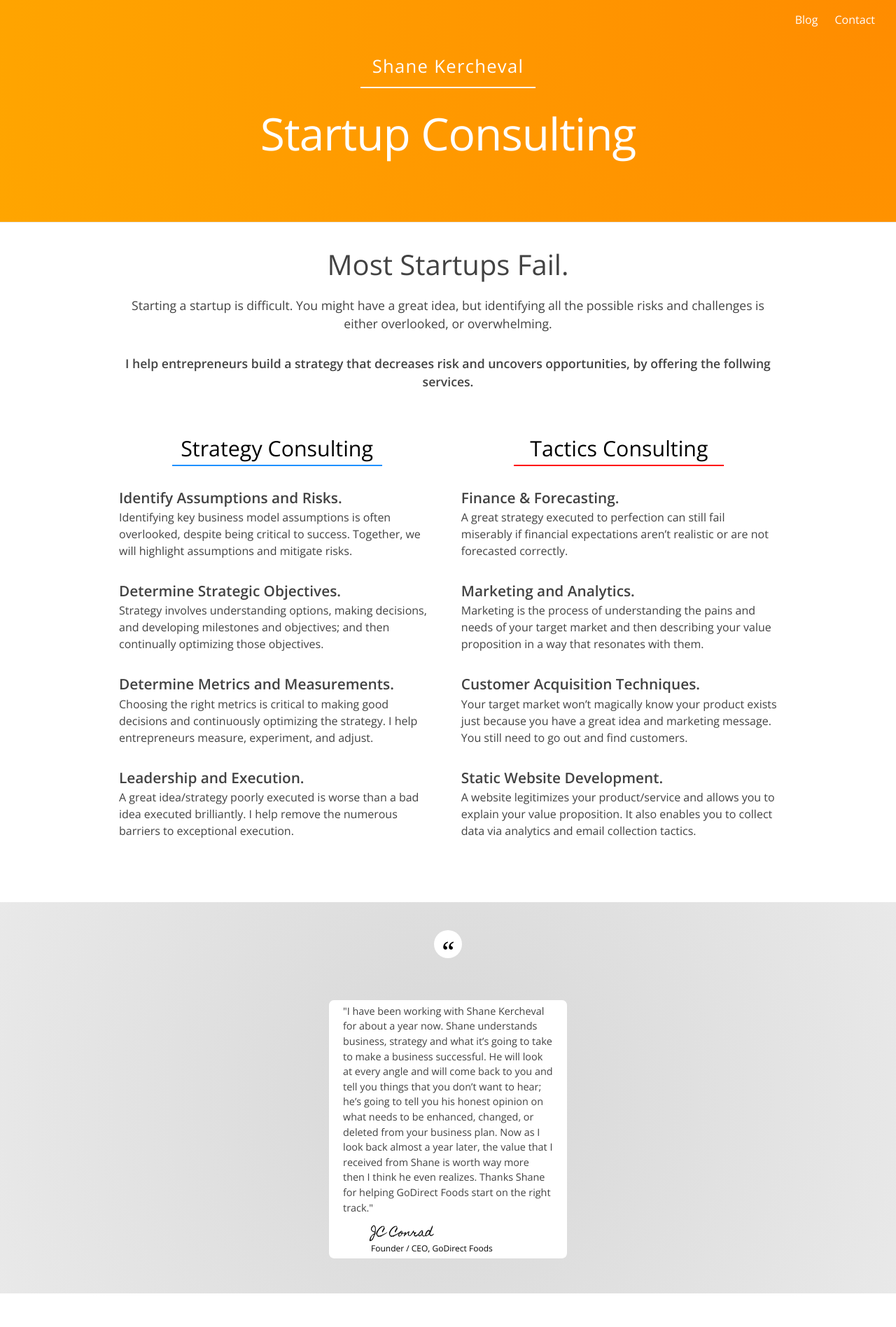
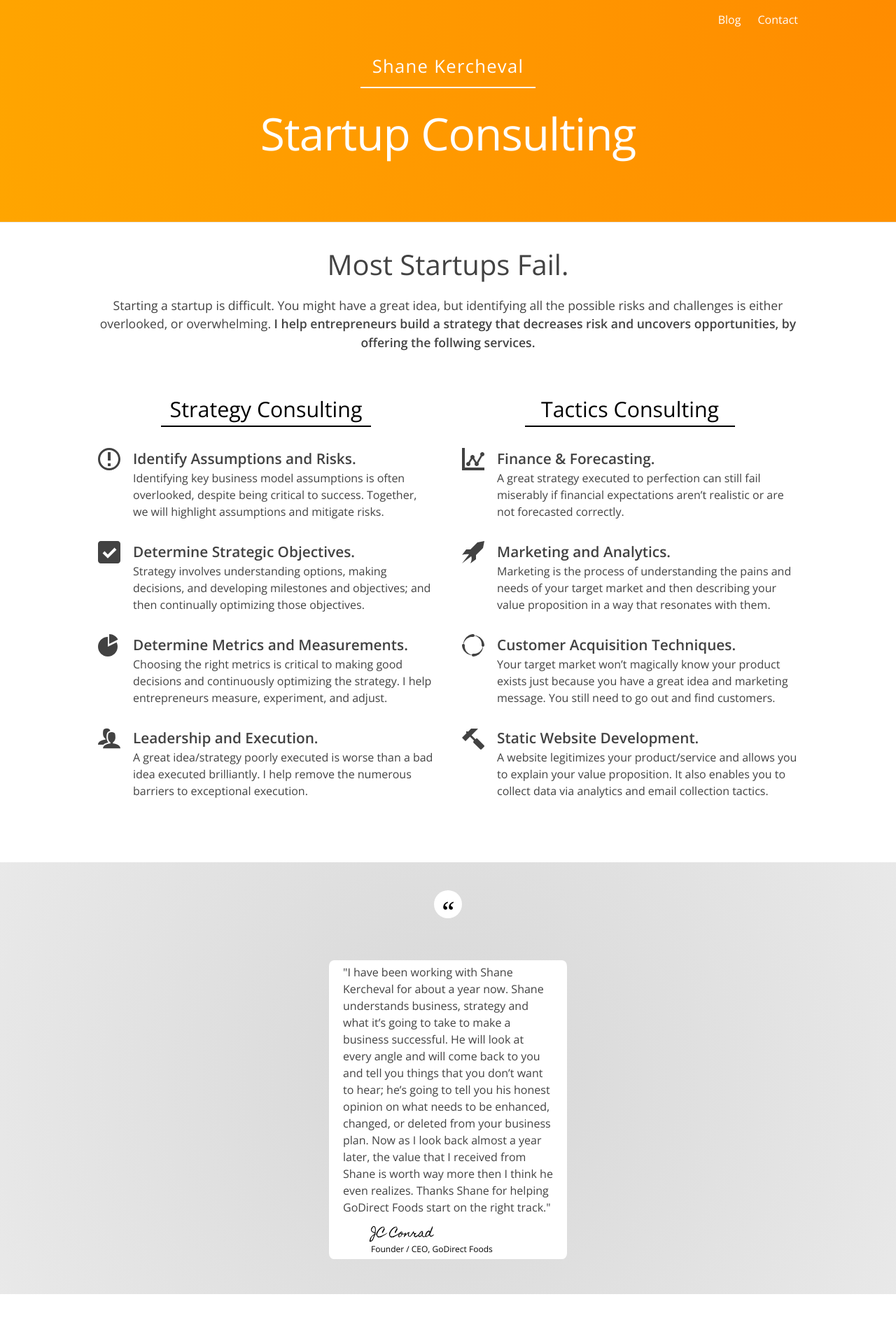
Before and after one commit to shane-kercheval/shane-kercheval.github.io, a Jekyll site: the page built from index.html, in a window 1280 px wide. Shown: the top 1896 px of the page at 70% size. Built offline with Jekyll 4.4.1, drawn with Linux system fonts in a browser that asks for light colours; nearby versions of some CDN libraries.

Commit message:
added svg graphics for offerings

```diff
--- a/css/custom.css
+++ b/css/custom.css
@@ -27,7 +27,6 @@ a:hover { /* any nav link (a) that has the class selected will get these attribu
   text-align: center;
 }
 .offering-explanation {
-  margin-top: 30px;
   font-weight: 600;
 }
 .landing_page .site-title {
@@ -83,7 +82,7 @@ a:hover { /* any nav link (a) that has the class selected will get these attribu
   border-bottom: solid 2px;
 }
 .list-description {
-  font-size: 0.9em;
+  font-size: 1.0em;
 }
 .offerings {
   list-style: none;
@@ -110,8 +109,16 @@ a:hover { /* any nav link (a) that has the class selected will get these attribu
   font-weight: 600;
   margin-bottom: 0px;
 }
-.offering-value{
+.offering-value {
   margin-bottom: 30px;
+}
+.offering-icon-container {
+  overflow: hidden;
+}
+.offering-icon {
+  width: 32px;
+	height: 32px;
+	fill: #424242;
 }
 #offering-container {
   margin: 60px 0px;
@@ -573,6 +580,9 @@ http://tympanus.net/codrops/2013/06/13/creative-button-styles/ (download source)
 
 @media screen and (min-width: 600px) {
   /* if the screen is larger than 600 we want to show the offerings in 3 columns */
+  .landing_page .wrapper {
+    max-width: 1000px;
+  }
   #offering1 {
     width: 48%;
     float: left;
@@ -583,6 +593,10 @@ http://tympanus.net/codrops/2013/06/13/creative-button-styles/ (download source)
     width: 48%;
     float: right;
     text-align: left;
+  }
+  .offering-item {
+    float: right;
+    width: calc(100% - 50px);
   }
   .skill-title {
     width: 100%;
--- a/index.html
+++ b/index.html
@@ -8,23 +8,26 @@ owner: Shane Kercheval
 {% assign testimonials = site.data.value.testimonials %}
 {% assign skills = site.data.value.skills %}
 
+{% include master.svg %}
+
 <div class="home">
   <h1>
     {{ site.data.value.intro.header }}
   </h1>
-  <p class="description">
-    {{ site.data.value.intro.description }}
-  </p>
-  <p class="description offering-explanation">
-    {{ site.data.value.intro.offering }}
-  </p>
+  <p class="description">{{ site.data.value.intro.description }} <span class="offering-explanation">{{ site.data.value.intro.offering }}</span></p>
   <div id=offering-container>
     {% for offering in offerings %}
       <div id="offering{{ forloop.index }}" class="offerings">
-        <p class="offering-title item-{{ forloop.index }}">{{ offering.name }}</p>
+        <p class="offering-title">{{ offering.name }}</p>
         {% for value in offering.value %}
-          <p class="offering-value-title">{{ value.title }}</p>
-          <p class="offering-value">{{ value.description }}</p>
+          <div class="offering-icon-container">
+            <svg class="offering-icon {{ value.icon }}"><use xlink:href="#{{ value.icon }}"></use></svg>
+            <div class="offering-item">
+              <p class="offering-value-title">{{ value.title }}</p>
+              <p class="offering-value">{{ value.description }}</p>
+            </div>
+          </div>
+
         {% endfor %}
       </div>
     {% endfor %}
```
Also changed, not shown: _data/value.yml (+8 -0 lines), _includes/master.svg (added).
